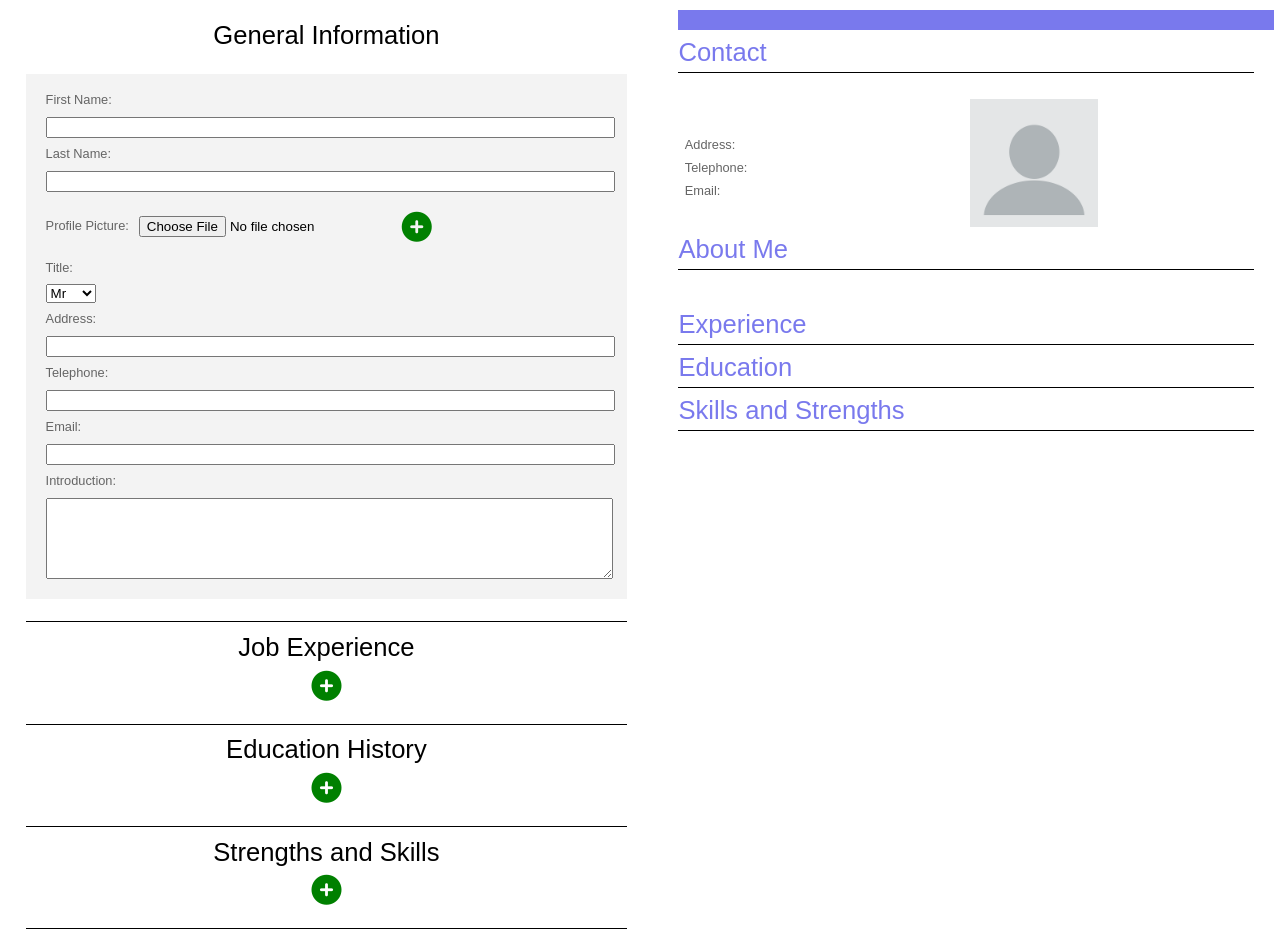
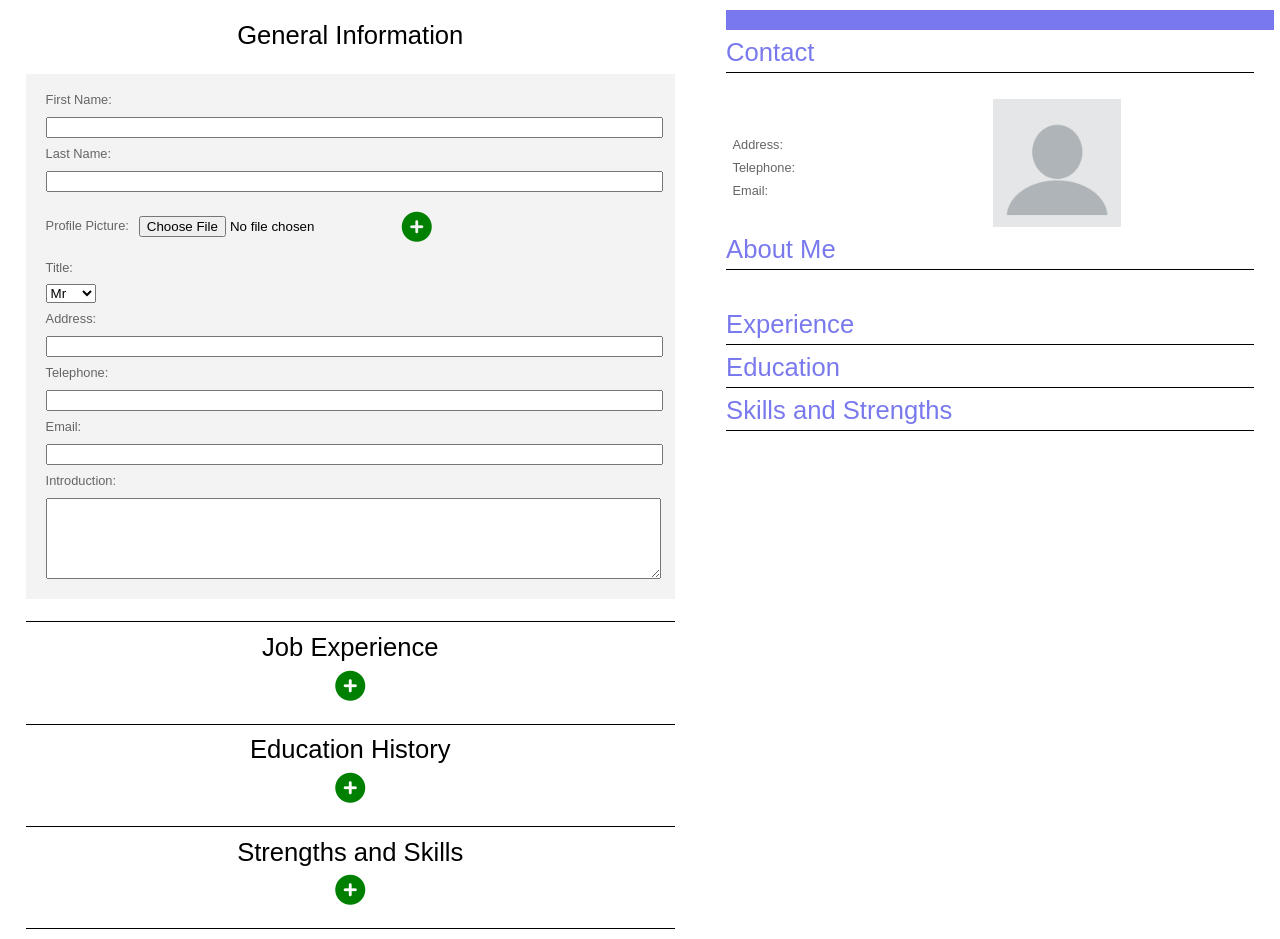
Before and after one commit to aaronkg1/cv-project, a React (Create React App) app: page / in a window 1280 px wide. Built offline with nearby package versions, Linux system fonts and the light colour scheme.

Commit message:
flex changes

```diff
--- a/src/styles/index.css
+++ b/src/styles/index.css
@@ -137,7 +137,7 @@ table {
 }
 
 .half-page {
-  min-width: 45%;
+  min-width: 40%;
   padding: 10px 2rem 10px 2rem;
   flex-grow: 1;
 }
```
